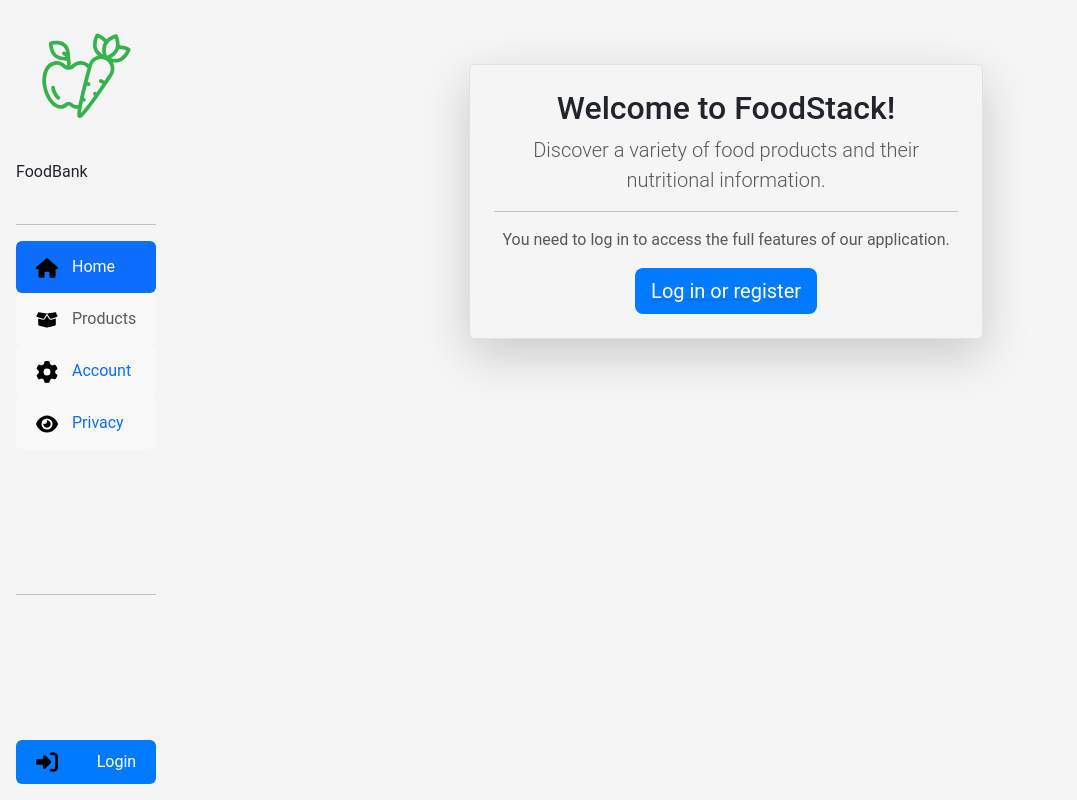
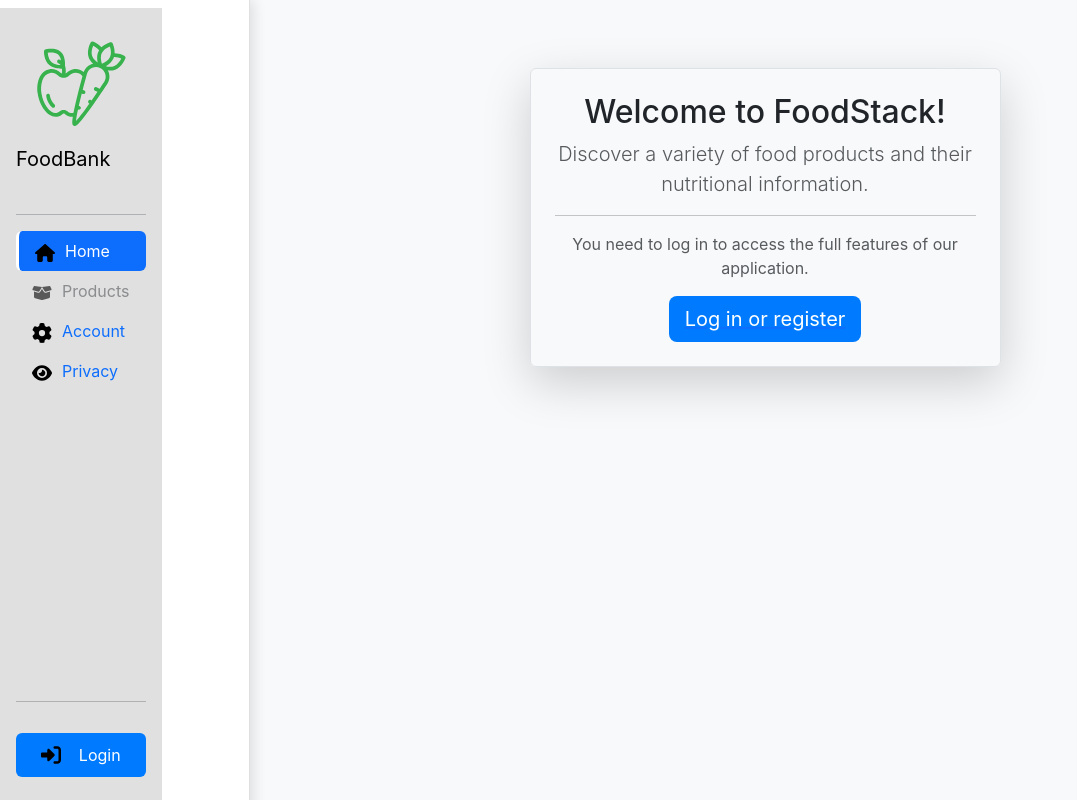
Before and after one commit to Stianjp/Webapplikasjon-Eksamen-Sub-app-2, a React (Create React App) app in the folder sub-app-2/: page / in a window 1280 px wide. Shown: the whole page, without its empty margins (0-1077 px from the left). Built offline with nearby package versions, Linux system fonts and the light colour scheme.

Commit message:
Fikset opp i sidebar for enklere css

```diff
--- a/sub-app-2/src/App.js
+++ b/sub-app-2/src/App.js
@@ -46,10 +46,16 @@ function App() {
 
   return (
     <Router>
-      <div className="App d-flex">
-        {/* Pass authentication state and handlers to Sidebar */}
-        <Sidebar isAuthenticated={isAuthenticated} roles={roles} onLogout={handleLogout} />
-        <main className="flex-grow-1 p-3">
+      <div className="app-wrapper">
+        <nav className="sidebar-wrapper">
+          <Sidebar
+            isAuthenticated={isAuthenticated}
+            roles={roles}
+            onLogout={handleLogout}
+          />
+        </nav>
+        <main className="content-wrapper">
+          <div className="content-container">
             <Routes>
               {/* Public Routes */}
               <Route path="/" element={<Home />} />
@@ -58,7 +64,6 @@ function App() {
               {/* Routes */}
               <Route path="/products" element={<ProductPage />} />
               <Route path="/product-details/:id" element={<ProductDetails />} />
-            {/* Pass handleLogin to Account */}
               <Route path="/account" element={<Account onLogin={handleLogin} />} />
 
               {/* Producer Routes */}
@@ -70,6 +75,7 @@ function App() {
               {/* Admin Routes */}
               <Route path="/admin/users" element={<AdminUsers />} />
             </Routes>
+          </div>
         </main>
       </div>
     </Router>
--- a/sub-app-2/src/shared/Sidebar.css
+++ b/sub-app-2/src/shared/Sidebar.css
@@ -1,132 +1,127 @@
-/* General Navbar and Sidebar Styles */
 .navbar {
   height: 100%;
-  background-color: #ffffff; /* Light background for the sidebar */
-  box-shadow: 4px 0 12px rgba(0, 0, 0, 0.1); /* Light shadow for depth */
-  border-right: 1px solid #e0e0e0; /* Subtle border for separation */
-  transition: transform 0.3s ease-in-out; /* Smooth slide-in effect */
+  width: 250px;
+  background-color: #ffffff;
+  box-shadow: 4px 0 12px rgba(0, 0, 0, 0.1);
+  border-right: 1px solid #e0e0e0;
+  transition: all 0.3s ease-in-out;
 }
 
-/* Navbar links */
-.navbar-nav .nav-link {
-  text-align: left;
-  font-size: 1rem;
-  padding: 12px 15px;
-  border-bottom: 1px solid #e0e0e0;
+.sidebar-content {
+  height: 100vh;
   display: flex;
-  align-items: center;
-  gap: 12px;
-  transition: background-color 0.3s, transform 0.3s ease, padding-left 0.3s ease;
-  background-color: #f9f9f9; /* Light background color */
-  border-left: 3px solid transparent; /* Border for hover effect */
+  flex-direction: column;
+  background-color: #e0e0e0;
 }
 
-/* Hover effects for links */
-.navbar-nav .nav-link:hover {
-  background-color: #e2e6ea; /* Slightly darker background */
-  color: #4caf50; /* Green text on hover */
-  text-decoration: none;
-  transform: translateX(5px); /* Subtle shift on hover */
-  padding-left: 20px; /* Add space on the left when hovering */
-  border-left: 3px solid #4caf50; /* Highlight with border on hover */
-}
-
-/* Active link styles */
-.navbar-nav .nav-link.active {
-  background-color: #4caf50;
-  color: white;
-  font-weight: bold;
-  border-left: 3px solid white; /* White border to highlight active link */
-}
-
-/* Icons inside links */
-.icon {
-  margin-right: 10px;
-  width: 22px;
-  height: 22px;
-}
-
-/* Logo styling */
+/* Logo Styles */
 .logo {
   width: 120px;
   height: auto;
   margin: 0 auto;
   display: block;
-  transition: transform 0.3s ease-in-out;
 }
 
-/* Sidebar styles for large screens */
-@media (min-width: 992px) {
-  .d-lg-flex {
-    display: flex !important;
-  }
-  .d-lg-none {
-    display: none !important;
+/* Navigation Styles */
+.nav-link {
+  display: flex;
+  align-items: center;
+  padding: 12px 15px;
+  color: #333;
+  background-color: transparent;
+  border-left: 3px solid transparent;
+  transition: all 0.3s ease;
+}
+
+.nav-link:hover {
+  background-color: #e2e6ea;
+  color: #4caf50;
+  text-decoration: none;
+  transform: translateX(5px);
+  padding-left: 20px;
+  border-left: 3px solid #4caf50;
+}
+
+.nav-link.active {
+  background-color: #4caf50;
+  color: white;
+  border-left: 3px solid white;
+}
+
+/* Icon Styles */
+.icon {
+  width: 20px;
+  height: 20px;
+  margin-right: 10px;
+}
+
+/* Sub-menu Styles */
+.sub-menu {
+  margin-left: 20px;
+  padding-left: 10px;
+  border-left: 1px solid #e0e0e0;
+}
+
+.sub-menu .nav-link {
+  font-size: 0.9rem;
+  padding: 8px 12px;
+}
+
+/* Auth Section */
+.logout {
+  margin-top: auto;
+  padding: 15px 0;
+}
+
+.logout button,
+.logout a {
+  width: 100%;
+  padding: 10px;
+  display: flex;
+  align-items: center;
+  justify-content: center;
+  gap: 10px;
+}
+
+/* Disabled Link Styles */
+.nav-link.disabled {
+  color: #6c757d;
+  pointer-events: none;
+  background-color: transparent;
+  opacity: 0.6;
+}
+
+/* Responsive Styles */
+@media (max-width: 991px) {
+  .navbar {
+    width: 100%;
+    height: auto;
   }
 
-  .navbar {
-    height: 100%;
-    flex-direction: column;
+  .sidebar-content {
+    height: auto;
+    min-height: unset;
   }
 
-  .nav-pills .nav-link {
-    width: 100%;
-    padding: 14px 20px;
-    background-color: #f9f9f9; /* Light gray background */
-    border-bottom: none;
-  }
-
-  .nav-pills .nav-link:hover {
-    background-color: #4caf50 !important; /* Green background on hover */
-    color: white;
+  .nav-link:hover {
+    transform: none;
   }
 }
 
-/* Navbar styles for small screens */
-@media (max-width: 991px) {
-  .d-lg-none {
-    display: block !important;
-  }
-
-  .d-lg-flex {
-    display: none !important;
-  }
-
-  .navbar {
-    flex-direction: row;
-    justify-content: space-between;
-    width: 100%;
-    padding: 0 15px;
-  }
-
-  .navbar-nav .nav-link {
-    border-bottom: none;
-    padding: 12px;
-  }
+/* Divider Styles */
+hr {
+  margin: 1rem 0;
+  color: inherit;
+  border: 0;
+  border-top: 1px solid rgba(0, 0, 0, 0.1);
+  opacity: 0.25;
 }
 
-/* Add depth and hover effects for sidebar */
-.navbar {
-  background: linear-gradient(180deg, #ffffff 0%, #f8f9fa 100%); /* Subtle gradient */
-  box-shadow: 4px 0 20px rgba(0, 0, 0, 0.15); /* Stronger shadow for depth */
-  transition: all 0.3s ease-in-out;
+/* Navbar Brand */
+.navbar-brand {
+  padding: 0;
+  margin: 10px 0;
+  font-size: 1.25rem;
+  text-align: center;
+  color: #333;
 }
-
-/* Sidebar hover effect */
-.navbar:hover {
-  transform: translateX(3px); /* Slight movement on hover */
-  box-shadow: 6px 0 20px rgba(0, 0, 0, 0.2); /* Increased shadow on hover */
-}
-
-/* Logout button styles */
-.logout {
-  margin-top: auto;
-}
-
-.logout button, .logout a {
-  display: flex;
-  align-items: center;
-  padding: 10px 20px;
-  width: 100%;
-  justify-content: space-between;
-}
--- a/sub-app-2/src/shared/Sidebar.jsx
+++ b/sub-app-2/src/shared/Sidebar.jsx
@@ -1,5 +1,5 @@
 import React from 'react';
-import { Link, useLocation, useMatch, useNavigate } from 'react-router-dom';  // Import useNavigate
+import { Link, useLocation, useMatch, useNavigate } from 'react-router-dom';
 import './Sidebar.css';
 import LogoGreen from '../icons/LogoGreen.svg';
 import HomeIcon from '../icons/house-solid.svg';
@@ -9,23 +9,17 @@ import AddProductIcon from '../icons/circle-plus-solid.svg';
 import AccountIcon from '../icons/gear-solid.svg';
 import PrivacyIcon from '../icons/eye-solid.svg';
 import LogoutIcon from '../icons/right-to-bracket-solid.svg';
-import { NavbarBrand } from 'react-bootstrap';
 
 const Sidebar = ({ isAuthenticated = false, roles = [], onLogout }) => {
   const location = useLocation();
-  const navigate = useNavigate();  // Initialize useNavigate hook
+  const navigate = useNavigate();
 
-  // Check roles
   const isAdmin = roles.includes('Administrator');
   const isFoodProducer = roles.includes('FoodProducer');
   const isRegularUser = roles.includes('RegularUser');
 
-  // Function to determine active class
-  const getActiveClass = (match) => {
-    return match ? 'active' : ''; // Return 'active' class if the match exists, otherwise an empty string
-  };
+  const getActiveClass = (match) => match ? 'active' : '';
 
-  // Get match results for different routes
   const homeMatch = useMatch('/');
   const productsMatch = useMatch('/products');
   const myProductsMatch = useMatch('/products/my');
@@ -33,17 +27,19 @@ const Sidebar = ({ isAuthenticated = false, roles = [], onLogout }) => {
   const accountMatch = useMatch('/account');
   const privacyMatch = useMatch('/privacy');
 
-  // Handle logout functionality
   const handleLogout = () => {
-    onLogout();  // Assuming onLogout clears user data or performs logout
-    navigate('/');  // Redirect to the home page after logout
+    onLogout();
+    navigate('/');
   };
 
   return (
+    <div className="navbar">
       <div className="sidebar-content d-flex flex-column flex-shrink-0 p-3">
-      {/* Logo */}
-      <img className="logo mb-4" src={LogoGreen} alt="Logo of Food Bank" />
-      <NavbarBrand className="navbar-brand mb-4">FoodBank</NavbarBrand>
+        {/* Logo Section */}
+        <div className="logo-section mb-4">
+          <img className="logo" src={LogoGreen} alt="Logo of Food Bank" />
+          <span className="navbar-brand">FoodBank</span>
+        </div>
         <hr />
 
         {/* Navigation Links */}
@@ -51,34 +47,39 @@ const Sidebar = ({ isAuthenticated = false, roles = [], onLogout }) => {
           {/* Home */}
           <li className="nav-item">
             <Link className={`nav-link ${getActiveClass(homeMatch)}`} to="/">
-            <img src={HomeIcon} alt="Home page" className="icon" /> Home
+              <img src={HomeIcon} alt="Home page" className="icon" />
+              <span>Home</span>
             </Link>
           </li>
 
-        {/* Products */}
+          {/* Products Section */}
           <li className="nav-item">
             {isAuthenticated ? (
               <>
                 <Link className={`nav-link ${getActiveClass(productsMatch)}`} to="/products">
-                <img src={ProductsIcon} alt="All products" className="icon" /> Products
+                  <img src={ProductsIcon} alt="All products" className="icon" />
+                  <span>Products</span>
                 </Link>
                 {(isAdmin || isFoodProducer || isRegularUser) && (
-                <ul className="nav flex-column ms-3">
+                  <ul className="nav flex-column sub-menu">
                     <li className="nav-item">
                       <Link className={`nav-link ${getActiveClass(productsMatch)}`} to="/products">
-                      <img src={ProductsIcon} alt="View all products" className="icon" /> View All
+                        <img src={ProductsIcon} alt="View all products" className="icon" />
+                        <span>View All</span>
                       </Link>
                     </li>
                     {!isRegularUser && (
                       <>
                         <li className="nav-item">
                           <Link className={`nav-link ${getActiveClass(myProductsMatch)}`} to="/products/my">
-                          <img src={MyProductsIcon} alt="My products" className="icon" /> My Products
+                            <img src={MyProductsIcon} alt="My products" className="icon" />
+                            <span>My Products</span>
                           </Link>
                         </li>
                         <li className="nav-item">
                           <Link className={`nav-link ${getActiveClass(addProductMatch)}`} to="/products/add">
-                          <img src={AddProductIcon} alt="Add a product" className="icon" /> Add Product
+                            <img src={AddProductIcon} alt="Add a product" className="icon" />
+                            <span>Add Product</span>
                           </Link>
                         </li>
                       </>
@@ -88,7 +89,8 @@ const Sidebar = ({ isAuthenticated = false, roles = [], onLogout }) => {
               </>
             ) : (
               <a className="nav-link disabled" aria-disabled="true">
-              <img src={ProductsIcon} alt="Products" className="icon" /> Products
+                <img src={ProductsIcon} alt="Products" className="icon" />
+                <span>Products</span>
               </a>
             )}
           </li>
@@ -96,30 +98,43 @@ const Sidebar = ({ isAuthenticated = false, roles = [], onLogout }) => {
           {/* Account */}
           <li className="nav-item">
             <Link className={`nav-link ${getActiveClass(accountMatch)}`} to="/account">
-            <img src={AccountIcon} alt="Account settings" className="icon" /> Account
+              <img src={AccountIcon} alt="Account settings" className="icon" />
+              <span>Account</span>
             </Link>
           </li>
 
           {/* Privacy */}
           <li className="nav-item">
             <Link className={`nav-link ${getActiveClass(privacyMatch)}`} to="/privacy">
-            <img src={PrivacyIcon} alt="Privacy policy" className="icon" /> Privacy
+              <img src={PrivacyIcon} alt="Privacy policy" className="icon" />
+              <span>Privacy</span>
             </Link>
           </li>
         </ul>
+
+        {/* Auth Section */}
+        <div className="auth-section">
           <hr />
-
-      {/* Authentication Actions */}
-      <div className="logout mt-auto">
+          <div className="logout">
             {isAuthenticated ? (
-          <button className="btn btn-danger d-flex align-items-center" onClick={handleLogout}>
-            <img src={LogoutIcon} alt="Logout" className="icon" /> Logout
+              <button
+                className="btn btn-danger w-100 d-flex align-items-center justify-content-center gap-2"
+                onClick={handleLogout}
+              >
+                <img src={LogoutIcon} alt="Logout" className="icon" />
+                <span>Logout</span>
               </button>
             ) : (
-          <Link className="btn btn-primary d-flex align-items-center" to="/account">
-            <img src={LogoutIcon} alt="Login" className="icon" /> Login
+              <Link
+                className="btn btn-primary w-100 d-flex align-items-center justify-content-center gap-2"
+                to="/account"
+              >
+                <img src={LogoutIcon} alt="Login" className="icon" />
+                <span>Login</span>
               </Link>
             )}
+          </div>
+        </div>
       </div>
     </div>
   );
--- a/sub-app-2/src/styles/App.css
+++ b/sub-app-2/src/styles/App.css
@@ -1,62 +1,75 @@
-/* Ensure the App takes full height */
-.App {
+/* App.css - Add these styles to your existing CSS */
+
+.app-wrapper {
   display: flex;
-  flex-direction: row; /* Row layout for larger screens */
-  height: 100vh; /* Full viewport height */
-  transition: all 0.3s ease-in-out; /* Smooth transition for resizing */
+  min-height: 100vh;
+  position: relative;
 }
 
-/* Content area styling */
-.content {
-  flex-grow: 1; /* Allow the content to take up the remaining space */
-  padding: 20px 30px; /* More spacious padding */
-  overflow-y: auto; /* Ensure scrollable content if necessary */
-  background-color: #f9f9f9; /* Light background color for modern feel */
-  box-shadow: inset 0 0 10px rgba(0, 0, 0, 0.1); /* Light inner shadow for depth */
-  border-radius: 8px; /* Rounded corners */
-  transition: all 0.3s ease; /* Smooth transition for layout changes */
+.sidebar-wrapper {
+  width: 250px;
+  min-height: 100vh;
+  position: fixed;
+  left: 0;
+  top: 0;
+  z-index: 1000;
 }
 
-/* Adjust for small screens */
+.content-wrapper {
+  flex: 1;
+  margin-left: 250px;
+  min-height: 100vh;
+  background-color: #f8f9fa;
+}
+
+.content-container {
+  padding: 20px;
+  max-width: 1200px;
+  margin: 0 auto;
+}
+
+/* Base styles */
+html, body {
+  margin: 0;
+  padding: 0;
+  height: 100%;
+  background-color: #f8f9fa;
+}
+
+/* Responsive styles */
 @media (max-width: 991px) {
-  .App {
-    flex-direction: column; /* Stack sidebar (navbar) and content vertically */
+  .sidebar-wrapper {
+    width: 100%;
+    height: auto;
+    position: fixed;
+    top: 0;
+    z-index: 1000;
   }
 
-  .content {
-    padding: 15px; /* Slightly reduced padding for mobile */
+  .content-wrapper {
+    margin-left: 0;
+    margin-top: 60px; /* Adjust based on your navbar height */
+  }
+
+  .content-container {
+    padding: 15px;
   }
 }
 
-/* Add smooth scrolling for content */
-.content::-webkit-scrollbar {
-  width: 8px;
-  background-color: #f1f1f1;
+/* Optional: Add smooth transitions */
+.sidebar-wrapper, .content-wrapper {
+  transition: all 0.3s ease-in-out;
 }
 
-.content::-webkit-scrollbar-thumb {
-  background-color: #888;
-  border-radius: 10px;
-  transition: background-color 0.3s ease;
+/* Optional: Add container max-width variations */
+@media (min-width: 1400px) {
+  .content-container {
+    max-width: 1340px;
+  }
 }
 
-.content::-webkit-scrollbar-thumb:hover {
-  background-color: #555;
-}
-
-/* Modernize the App container */
-.App {
-  font-family: 'Roboto', sans-serif; /* Cleaner, modern font */
-  background-color: #f5f5f5; /* Subtle off-white background for entire app */
-  display: flex;
-  flex-direction: row;
-  height: 100vh;
-  transition: transform 0.3s ease-in-out;
-}
-
-/* For a sleek sidebar toggle effect on smaller screens */
-@media (max-width: 991px) {
-  .App {
-    flex-direction: column; /* Stack the layout vertically for mobile screens */
+@media (max-width: 768px) {
+  .content-container {
+    max-width: 100%;
   }
 }
--- a/sub-app-2/src/styles/NavMenu.css
+++ b/sub-app-2/src/styles/NavMenu.css
@@ -8,45 +8,3 @@
     left: 0;
     top: 0;
 }
-
-.navbar-brand {
-    font-size: 1.5rem;
-    font-weight: bold;
-}
-
-.nav-link {
-    color: #333;
-    padding: 8px 16px;
-    width: 100%;
-}
-
-.nav-link:hover {
-    background-color: #e9ecef;
-    border-radius: 4px;
-}
-
-.dropdown-menu {
-    width: 100%;
-    position: static !important;
-    border: none;
-    background-color: transparent;
-    padding-left: 1rem;
-}
-
-.dropdown-item {
-    padding: 8px 16px;
-    color: #333;
-}
-
-.dropdown-item:hover {
-    background-color: #e9ecef;
-    border-radius: 4px;
-}
-
-@media (max-width: 991px) {
-    .sidebar {
-        width: 100%;
-        position: static;
-        min-height: auto;
-    }
-}
```
Also changed, not shown: 1 other file (tests, documents, lock files or other folders). Lines whose indentation alone changed are shown as unchanged.
